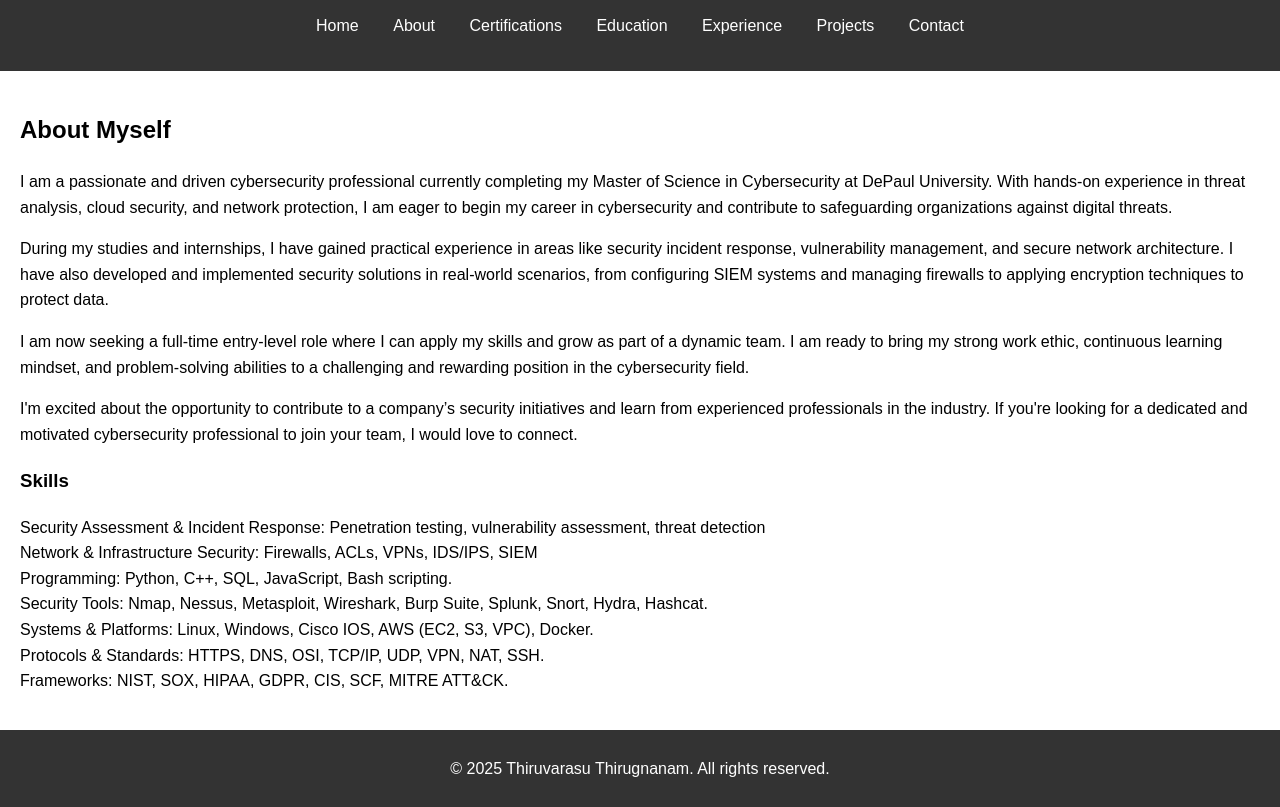
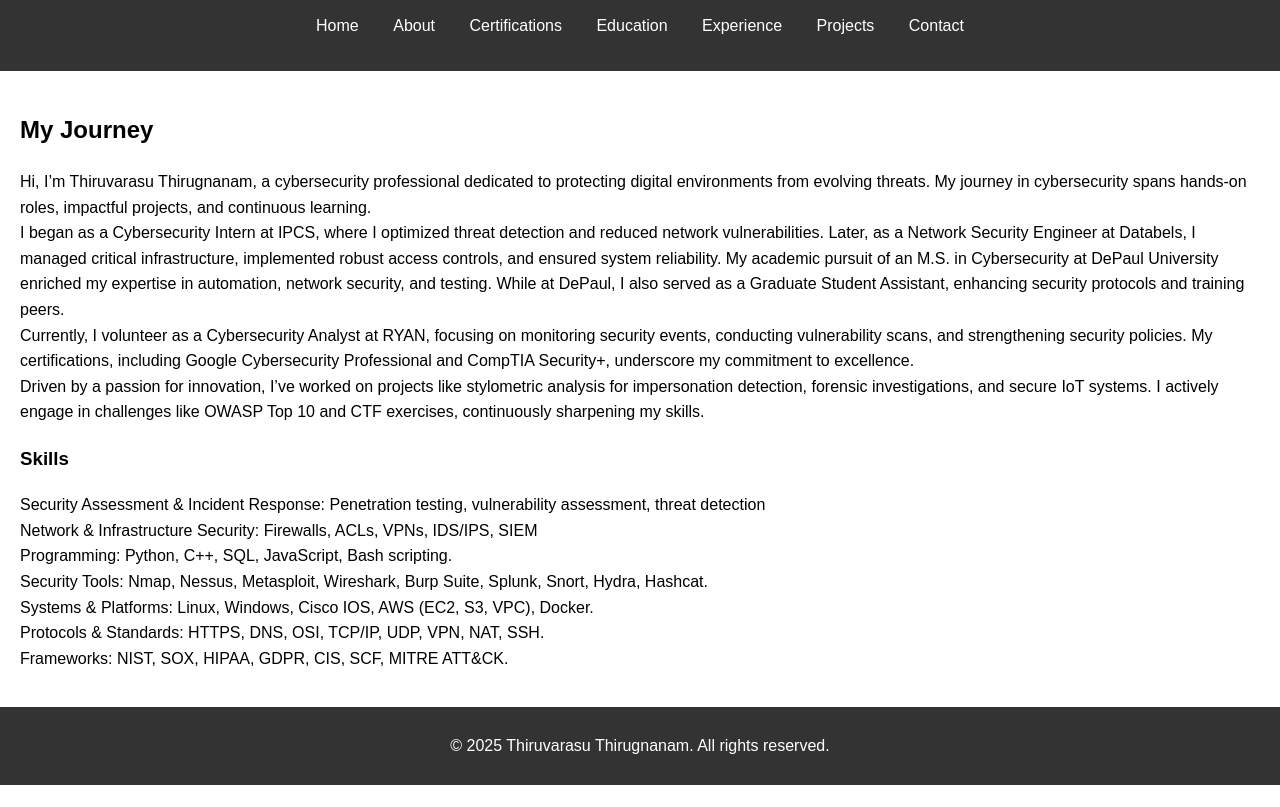
Before and after one commit to ThiruvarasuThirugnanam/thiruvarasuthirugnanam.github.io, a plain HTML site: page about.html in a window 1280 px wide. Shown: the part 70-877 px from the top of the page. After the commit the page ends 855 px from the top, so only its background shows below. Drawn offline with Linux system fonts and the light colour scheme.

Commit message:
Update about.html

```diff
--- a/about.html
+++ b/about.html
@@ -23,11 +23,8 @@
     </header>
     <main>
         <section>
-            <h2>About Myself</h2>
-            <p>I am a passionate and driven cybersecurity professional currently completing my Master of Science in Cybersecurity at DePaul University. With hands-on experience in threat analysis, cloud security, and network protection, I am eager to begin my career in cybersecurity and contribute to safeguarding organizations against digital threats.</p>
-            <p>During my studies and internships, I have gained practical experience in areas like security incident response, vulnerability management, and secure network architecture. I have also developed and implemented security solutions in real-world scenarios, from configuring SIEM systems and managing firewalls to applying encryption techniques to protect data.</p>
-            <p>I am now seeking a full-time entry-level role where I can apply my skills and grow as part of a dynamic team. I am ready to bring my strong work ethic, continuous learning mindset, and problem-solving abilities to a challenging and rewarding position in the cybersecurity field.</p>
-            <p>I'm excited about the opportunity to contribute to a company’s security initiatives and learn from experienced professionals in the industry. If you're looking for a dedicated and motivated cybersecurity professional to join your team, I would love to connect.</p>
+            <h2>My Journey</h2>
+            <p>Hi, I’m Thiruvarasu Thirugnanam, a cybersecurity professional dedicated to protecting digital environments from evolving threats. My journey in cybersecurity spans hands-on roles, impactful projects, and continuous learning. <br>I began as a Cybersecurity Intern at IPCS, where I optimized threat detection and reduced network vulnerabilities. Later, as a Network Security Engineer at Databels, I managed critical infrastructure, implemented robust access controls, and ensured system reliability. My academic pursuit of an M.S. in Cybersecurity at DePaul University enriched my expertise in automation, network security, and testing. While at DePaul, I also served as a Graduate Student Assistant, enhancing security protocols and training peers. <br>Currently, I volunteer as a Cybersecurity Analyst at RYAN, focusing on monitoring security events, conducting vulnerability scans, and strengthening security policies. My certifications, including Google Cybersecurity Professional and CompTIA Security+, underscore my commitment to excellence. <br>Driven by a passion for innovation, I’ve worked on projects like stylometric analysis for impersonation detection, forensic investigations, and secure IoT systems. I actively engage in challenges like OWASP Top 10 and CTF exercises, continuously sharpening my skills.</p>
             <h3>Skills</h3>
             <p>Security Assessment & Incident Response: Penetration testing, vulnerability assessment, threat detection <br>Network & Infrastructure Security: Firewalls, ACLs, VPNs, IDS/IPS, SIEM <br>Programming: Python, C++, SQL, JavaScript, Bash scripting. <br>Security Tools: Nmap, Nessus, Metasploit, Wireshark, Burp Suite, Splunk, Snort, Hydra, Hashcat. <br>Systems & Platforms: Linux, Windows, Cisco IOS, AWS (EC2, S3, VPC), Docker. <br>Protocols & Standards: HTTPS, DNS, OSI, TCP/IP, UDP, VPN, NAT, SSH.<br>Frameworks: NIST, SOX, HIPAA, GDPR, CIS, SCF, MITRE ATT&CK.</p>
         </section>
```
